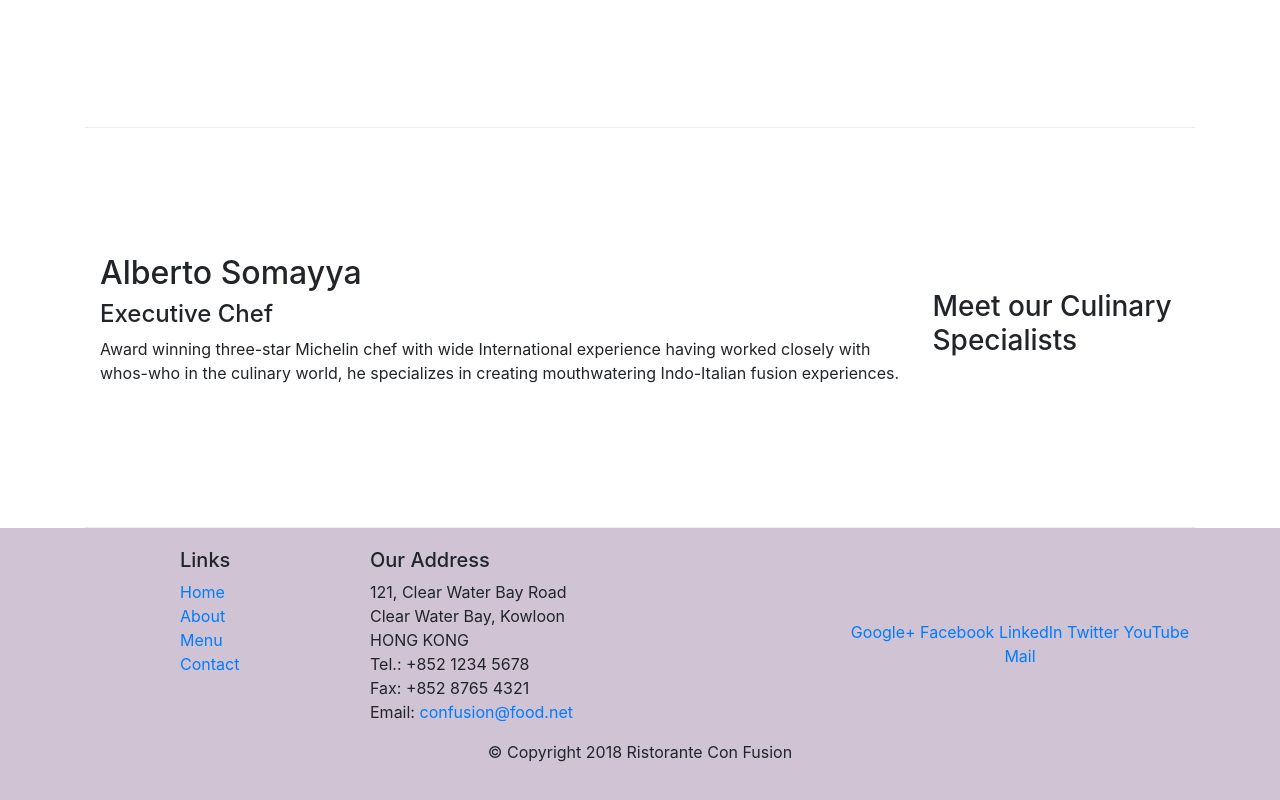
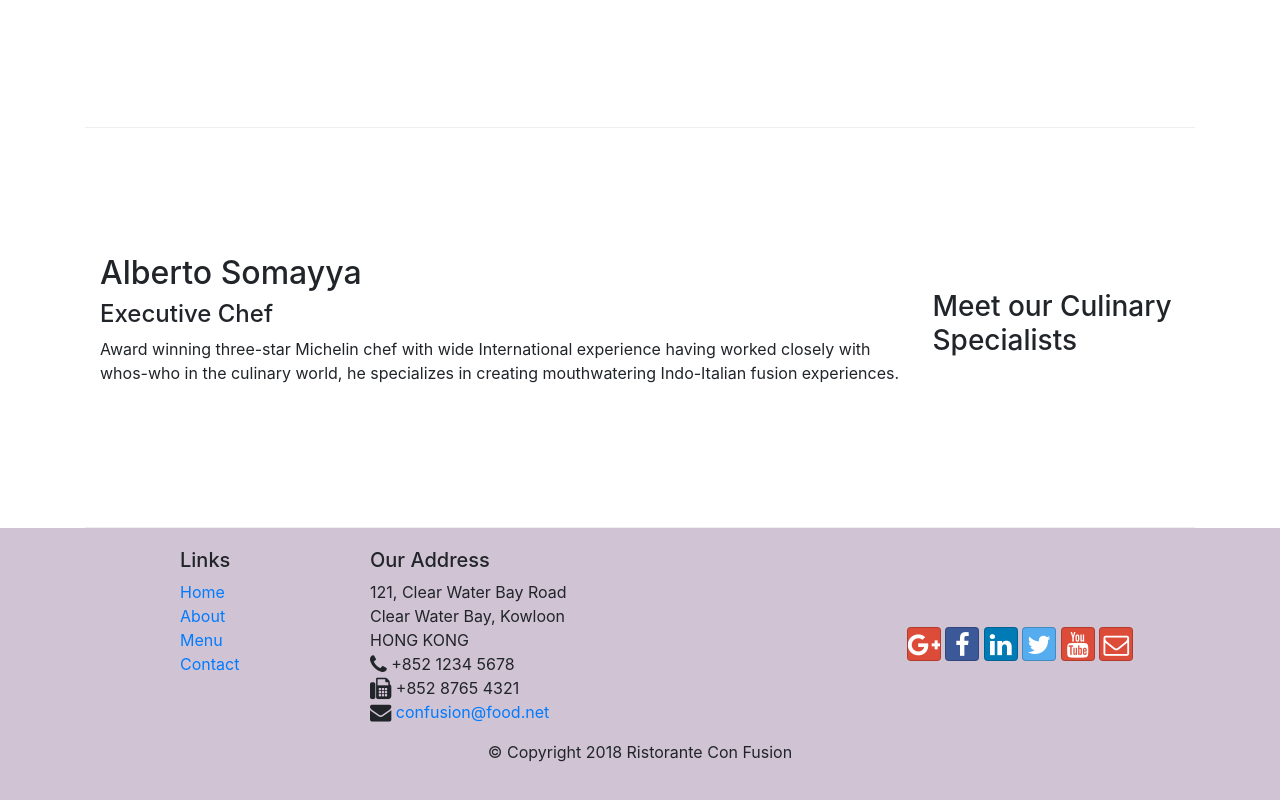
Before and after one commit to Eternity30/Bootstrap, a website: page index.html in a window 1280 px wide. Shown: the part 1006-1806 px from the top of the page. Drawn offline with nearby package versions, Linux system fonts and the light colour scheme.

Commit message:
Icons Added

```diff
--- a/index.html
+++ b/index.html
@@ -6,7 +6,10 @@
 
  <!-- Bootstrap CSS -->
  <link rel="stylesheet" href="node_modules/bootstrap/dist/css/bootstrap.min.css">
+ <link rel="stylesheet" href="node_modules/font-awesome/css/font-awesome.min.css">
+ <link rel="stylesheet" href="node_modules/bootstrap-social/bootstrap-social.css">
  <link rel="stylesheet" href="CSS/style.css">
+
 <head>
     <title>Ristorante Con Fusion</title>
 </head>
@@ -20,10 +23,10 @@
             <a class="navbar-brand mr-auto" href="/">Restorante Con Fusion</a>
             <div class="collapse navbar-collapse" id="Navbar">
                 <ul class="navbar-nav ml-auto">
-                    <li class="nav-item active"><a class="nav-link" href="/">HOME</a></li>
-                    <li class="nav-item"><a class="nav-link" href="/aboutus.html">ABOUT</a></li>
-                    <li class="nav-item"><a class="nav-link" href="#">MENU</a></li>
-                    <li class="nav-item"><a class="nav-link" href="#">CONTACT</a></li>
+                    <li class="nav-item active"><a class="nav-link" href="/"><span class="fa fa-home fa-lg"></span> HOME</a></li>
+                    <li class="nav-item"><a class="nav-link" href="/aboutus.html"><span class="fa fa-info fa-lg"></span> ABOUT</a></li>
+                    <li class="nav-item"><a class="nav-link" href="#"><span class="fa fa-list fa-lg"></span> MENU</a></li>
+                    <li class="nav-item"><a class="nav-link" href="#"><span class="fa fa-address-card fa-lg"></span> CONTACT</a></li>
                 </ul>
             </div>
         </div>
@@ -94,19 +97,19 @@
 		              121, Clear Water Bay Road<br>
 		              Clear Water Bay, Kowloon<br>
 		              HONG KONG<br>
-		              Tel.: +852 1234 5678<br>
-		              Fax: +852 8765 4321<br>
-		              Email: <a href="mailto:confusion@food.net">confusion@food.net</a>
+		              <i class="fa fa-phone fa-lg"></i> +852 1234 5678<br>
+		              <i class="fa fa-fax fa-lg"></i> +852 8765 4321<br>
+		              <i class="fa fa-envelope fa-lg"></i> <a href="mailto:confusion@food.net">confusion@food.net</a>
 		           </address>
                 </div>
                 <div class="col-12 col-sm-4 align-self-center" >
                     <div class="text-center">
-                        <a href="http://google.com/+">Google+</a>
-                        <a href="http://www.facebook.com/profile.php?id=">Facebook</a>
-                        <a href="http://www.linkedin.com/in/">LinkedIn</a>
-                        <a href="http://twitter.com/">Twitter</a>
-                        <a href="http://youtube.com/">YouTube</a>
-                        <a href="mailto:">Mail</a>
+                        <a class="btn btn-social-icon btn-google" href="http://google.com/+"><i class="fa fa-google-plus fa-lg"></i></a>
+                        <a class="btn btn-social-icon btn-facebook" href="http://www.facebook.com/profile.php?id="><i class="fa fa-facebook fa-lg"></i></a>
+                        <a class="btn btn-social-icon btn-linkedin" href="http://www.linkedin.com/in/"><i class="fa fa-linkedin fa-lg"></i></a>
+                        <a class="btn btn-social-icon btn-twitter" href="http://twitter.com/"><i class="fa fa-twitter fa-lg"></i></a>
+                        <a class="btn btn-social-icon btn-google" href="http://youtube.com/"><i class="fa fa-youtube fa-lg"></i></a>
+                        <a class="btn btn-social-icon btn-google" href="mailto:"><i class="fa fa-envelope-o fa-lg"></i></a>
                     </div>
                 </div>
            </div>
--- a/package.json
+++ b/package.json
@@ -15,7 +15,9 @@
   },
   "dependencies": {
     "bootstrap": "^4.5.0",
-    "jquery": "^3.3.1",
+    "bootstrap-social": "^5.1.1",
+    "font-awesome": "^4.7.0",
+    "jquery": "^3.5.1",
     "popper.js": "^1.12.9"
   }
 }
```
Also changed, not shown: aboutus.html (+15 -13 lines), 1 other file.
